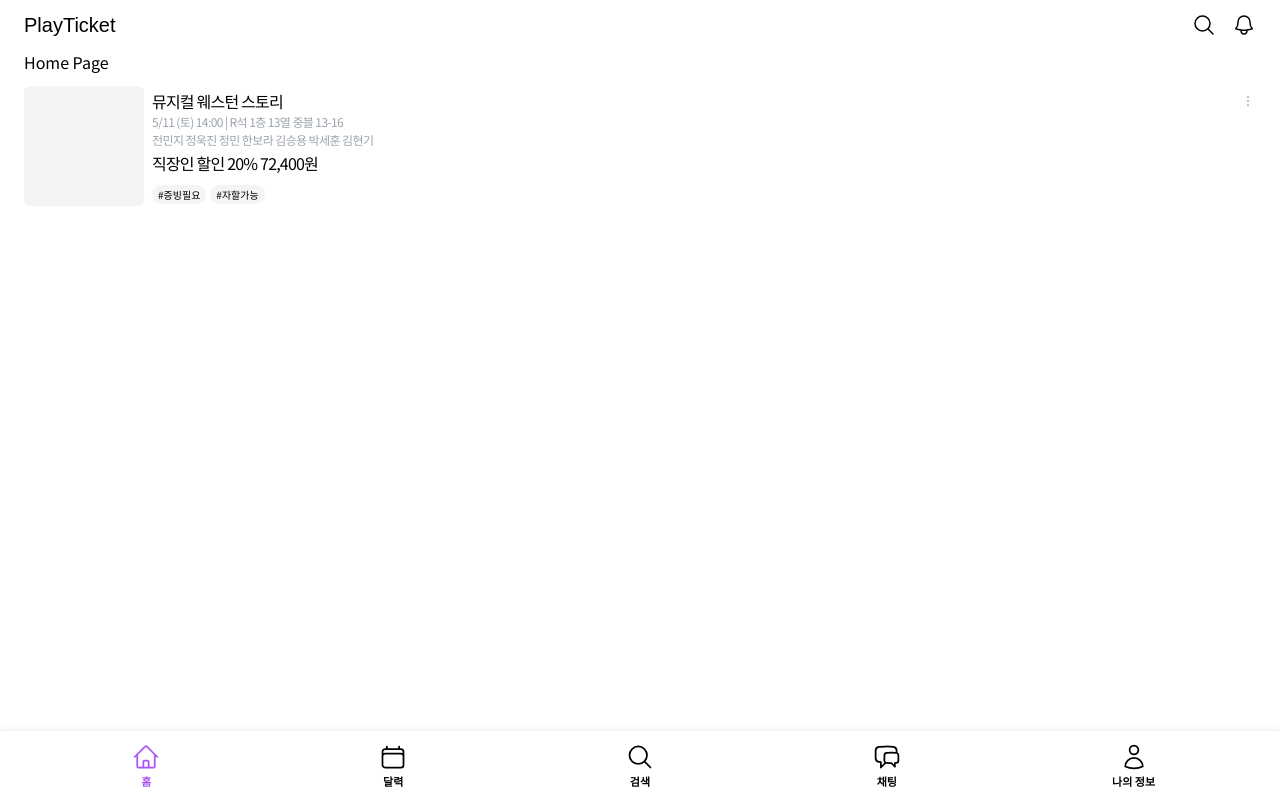
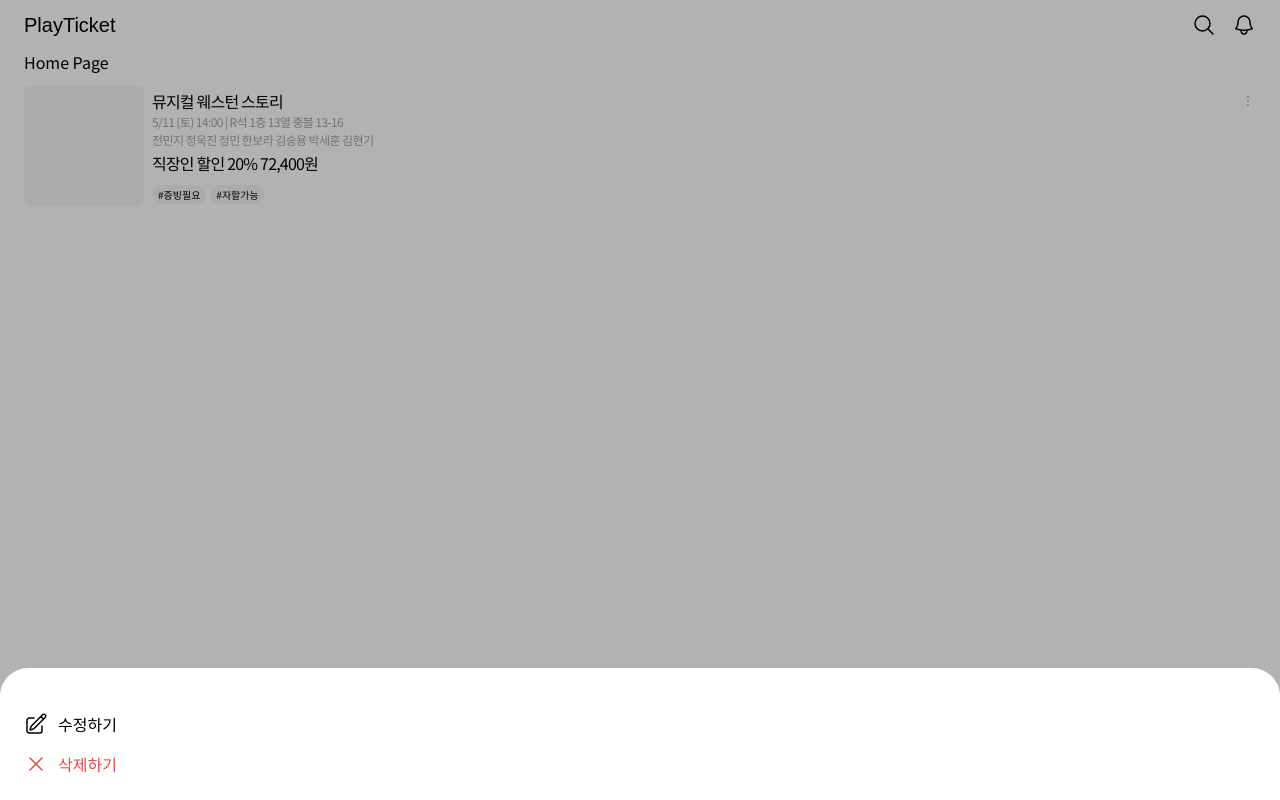
Before and after one commit to kim2ju/playticket, a React (Vite) app in the folder playticket-frontend/: page / in a window 1280 px wide. Both pictures are taken after a click on the button 1248 px from the left and 100 px from the top of the page. Built offline with nearby package versions, Linux system fonts and the light colour scheme; the HTML template or start-up script is replaced by a standard one; a web font is replaced by a local one.

Commit message:
feat: Ticket Container Modal 컴포넌트 추가

```diff
--- a/playticket-frontend/src/components/TicketContainer.tsx
+++ b/playticket-frontend/src/components/TicketContainer.tsx
@@ -1,13 +1,18 @@
 import { EllipsisVerticalIcon } from "@heroicons/react/24/outline"
+import TicketContainerModal from "./TicketContainerModal"
+import { useState } from "react";
 
 export default function TicketContainer() {
+    const [isModalOpen, setIsModalOpen] = useState<boolean>(false);
+
     return (
+        <>
         <div className="flex gap-2 my-3">
             <div className="w-[120px] h-[120px] bg-gray-100 rounded-md" />
             <div className="flex-grow h-[120px] flex flex-col justify-center">
                 <div className="flex justify-between">
                     <div className="text-[16px] tracking-tighter">뮤지컬 웨스턴 스토리</div>
-                    <button>
+                    <button onClick={() => setIsModalOpen(true)}>
                         <EllipsisVerticalIcon className="w-[16px] h-[16px] text-gray-400" />
                     </button>
                 </div>
@@ -20,5 +25,7 @@ export default function TicketContainer() {
                 </div>
             </div>
         </div>
+        <TicketContainerModal isModalOpen={isModalOpen} setIsModalOpen={setIsModalOpen} />
+        </>
     )
 }
--- /dev/null
+++ b/playticket-frontend/src/components/TicketContainerModal.tsx
@@ -0,0 +1,26 @@
+import { PencilSquareIcon, XMarkIcon } from "@heroicons/react/24/outline";
+
+export default function TicketContainerModal({isModalOpen, setIsModalOpen} : {isModalOpen: boolean, setIsModalOpen: (isModalOpen: boolean) => void}) {
+    return (
+        <>
+        {isModalOpen && (
+            <>
+            <div
+                onClick={() => setIsModalOpen(false)}
+                className="fixed inset-0 bg-black bg-opacity-30 flex justify-center items-center z-30">
+            </div>
+            <div className="fixed left-0 bottom-0 w-full pt-11 pb-6 px-6 flex flex-col gap-4 bg-white rounded-t-[28px] z-40">
+                <button className="flex gap-2.5 items-center">
+                    <PencilSquareIcon className="w-[24px] h-[24px]" />
+                    <div className="text-[16px]">수정하기</div>
+                </button>
+                <button className="flex gap-2.5 items-center text-red-500">
+                    <XMarkIcon className="w-[24px] h-[24px]" />
+                    <div className="text-[16px]">삭제하기</div>
+                </button>
+            </div>
+            </>
+        )}
+        </>
+    )
+}
```
